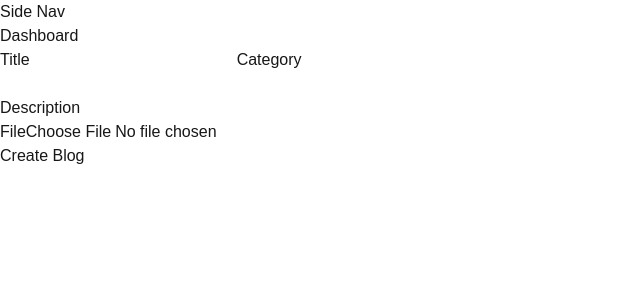
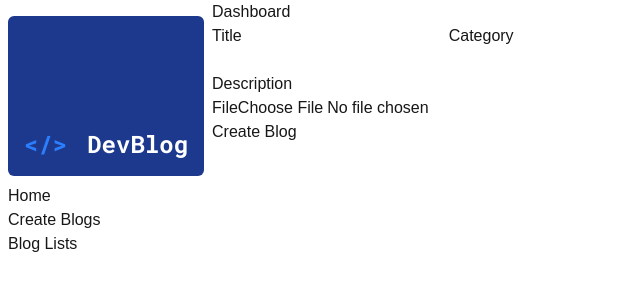
Before and after one commit to Shirooo098/NextJs-Blog, a Next.js app: page /dashboard in a window 1280 px wide. Shown: the top 300 px of the page, without its empty margins (0-640 px from the left). Built offline with nearby package versions, Linux system fonts and the light colour scheme.

Commit message:
Add Side Nav

```diff
--- a/app/(admin)/dashboard/(overview)/page.tsx
+++ b/app/(admin)/dashboard/(overview)/page.tsx
@@ -1,7 +1,9 @@
-import Form from "@/app/ui/create-form";
+import Form from "@/app/ui/admin/create-form";
 
 export default function AdminBlog() {
  return(
-    <Form/>
+    <main>
+      <Form/>
+    </main>
  )
 }
--- /dev/null
+++ b/app/(admin)/dashboard/blogLists/page.tsx
@@ -0,0 +1,5 @@
+export default function BlogLists(){
+    return(
+        <div>Blog Lists</div>
+    )
+}
--- /dev/null
+++ b/app/(admin)/dashboard/createBlogs/page.tsx
@@ -0,0 +1,7 @@
+
+
+export default function CreateBlogs() {
+  return (
+    <div>Create Blogs</div>
+  )
+}
--- a/app/(admin)/dashboard/layout.tsx
+++ b/app/(admin)/dashboard/layout.tsx
@@ -1,8 +1,14 @@
+import SideNav from "@/app/ui/dashboard/sidenav";
+
 export default function Layout({children}: {children: React.ReactNode}){
     return(
-        <div>
-            <div>Side Nav</div>
-            <div>{children}</div>
+        <div className="flex h-screen flex-col md:flex-row md:overflow-hidden">
+            <div>
+                <SideNav/>
+            </div>
+            <div>
+                {children}
+            </div>
         </div>
     )
 }
--- /dev/null
+++ b/app/ui/dashboard/sidenav-links.tsx
@@ -0,0 +1,34 @@
+import Link from 'next/link';
+
+const links = [
+    {
+        name: 'Home',
+        href: '/dashboard'
+    },
+    {
+        name: 'Create Blogs',
+        href: '/dashboard/createBlogs'
+    },
+    {
+        name: 'Blog Lists',
+        href: '/dashboard/blogLists'
+    }
+]
+
+export default function SideNavLinks(){
+    return(
+        <>
+            {links.map((link => {
+                return(
+                    <Link
+                        key={link.name}
+                        href={link.href}
+                    >
+                        <p>{link.name}</p>
+                    </Link>
+                )
+            }))}
+        </>
+    )
+
+}
--- /dev/null
+++ b/app/ui/dashboard/sidenav.tsx
@@ -0,0 +1,20 @@
+import Link from 'next/link';
+import DevblogLogo from '../devblog-logo';
+import SideNavLinks from './sidenav-links';
+
+export default function SideNav(){
+    return(
+        <div className="flex h-full flex-col px-3 py-4 md:px-2">
+            <Link
+                className="mb-2 flex h-20 items-end justify-start rounded-md bg-blue-900 p-4 md:h-40"
+                href="/dashboard">
+                <div className="flex items-center md:flex-none md:items-end size-full text-white">
+                    <DevblogLogo variant='dark'/>
+                </div>
+            </Link>
+            <div className="">
+                <SideNavLinks/>
+            </div>
+        </div>
+    )
+}
```
Also changed, not shown: app/ui/admin/create-form.tsx (renamed from app/ui/create-form.tsx).
